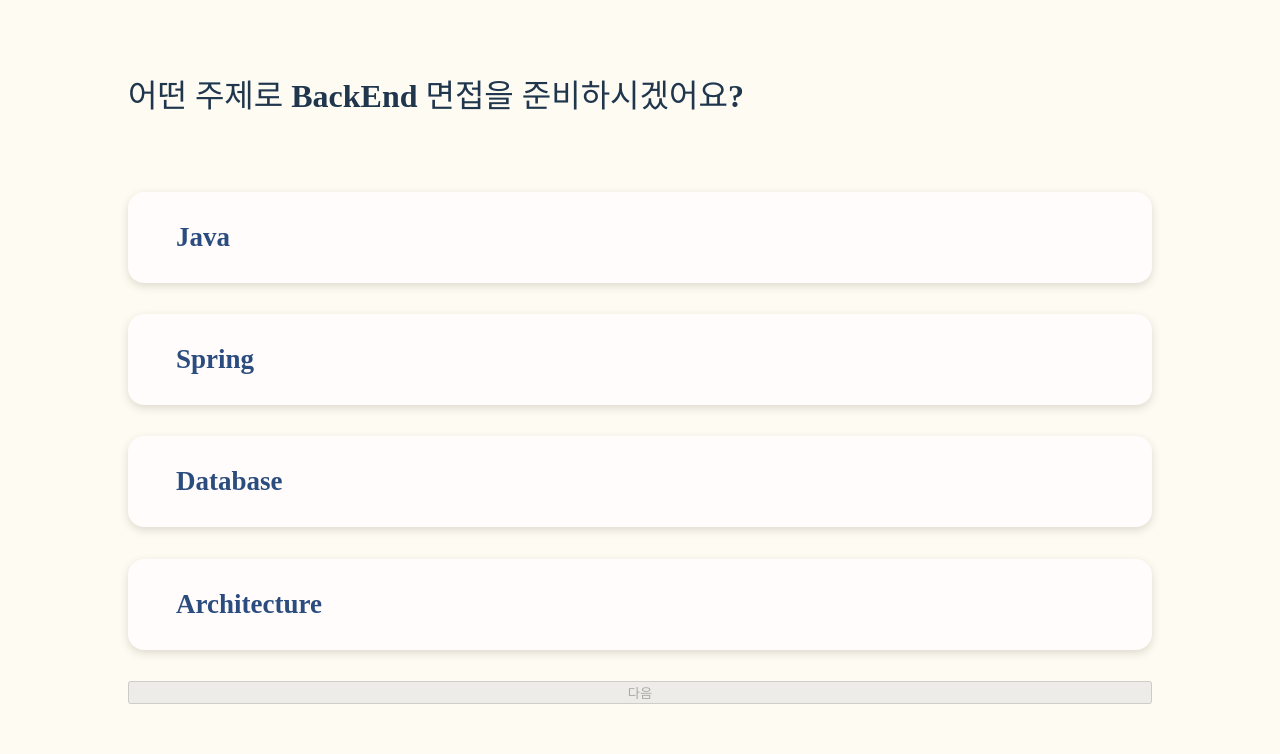
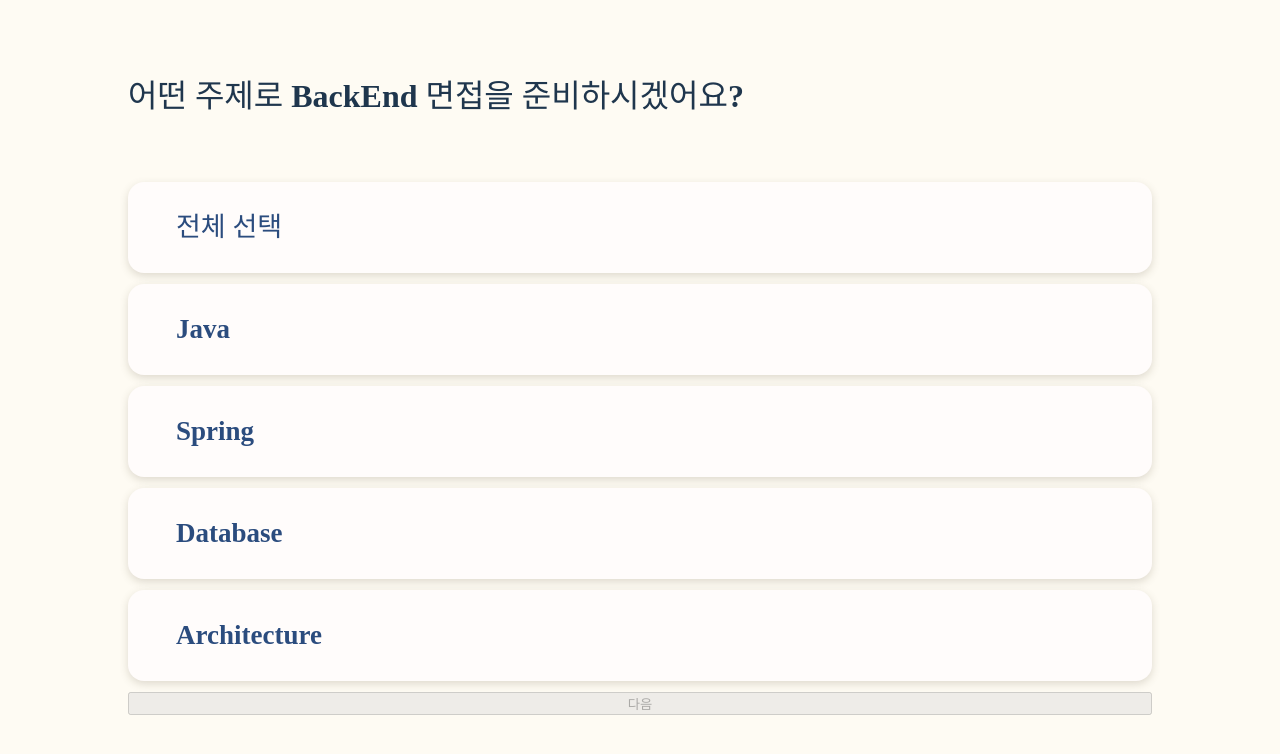
Before and after one commit to minjeongHEO/Job-Cracker, a Next.js app: page /interview/developer/BackEnd in a window 1280 px wide. Shown: the top 754 px of the page. Built offline with nearby package versions, Linux system fonts and the light colour scheme; a web font is replaced by a local one.

Commit message:
feat: 전체 선택/해제 기능 추가 #8

```diff
--- a/app/_components/TopicSelector.tsx
+++ b/app/_components/TopicSelector.tsx
@@ -18,7 +18,8 @@ export default function TopicSelector({ devType, topics }: TopicSelectorProps) {
 
   const handleNext = () => {
     if (!selectedTopics.length) return;
-    router.push(`/interview/developer/${devType}/prepare?topics=${selectedTopics.join(',')}`);
+    const topicParam = selectedTopics.length === topics.length ? `all` : selectedTopics.join(',');
+    router.push(`/interview/developer/${devType}/prepare?topics=${topicParam}`);
   };
 
   const handleClickTopic = (clickedTopic: string) => {
@@ -27,8 +28,19 @@ export default function TopicSelector({ devType, topics }: TopicSelectorProps) {
     );
   };
 
+  const selectAll = () => {
+    setSelectedTopics((prev) => (prev.length === topics.length ? [] : topics));
+  };
+
   return (
     <>
+      <SelectButton
+        key={`topic-all`}
+        variant="simple"
+        option={{ title: '전체 선택' }}
+        isSelected={selectedTopics.length === topics.length}
+        onClick={selectAll}
+      />
       {topics.map((topic) => (
         <SelectButton
           key={topic}
```
